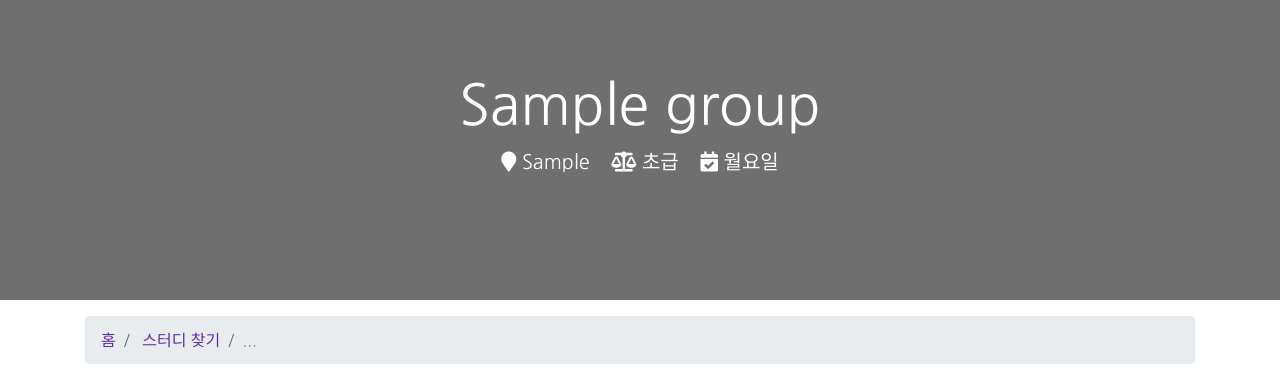
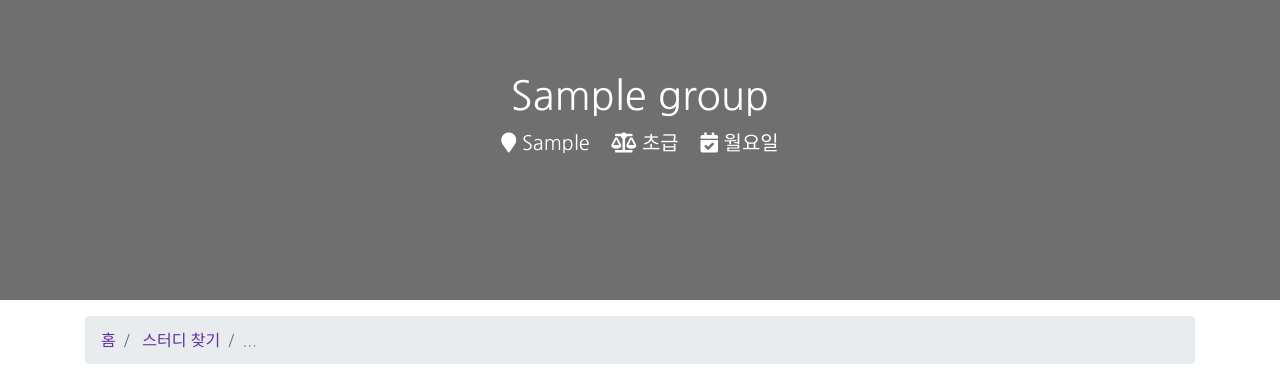
Before and after one commit to jayhchoi/Learneng, a Django app: page /groups/1/ in a window 1280 px wide. Shown: the part 131-502 px from the top of the page. Run offline with Django 3.2, Linux system fonts and the light colour scheme; a user stored in the database is signed in; tables that the repository leaves empty hold one stand-in row (values such as "Sample post"); grey boxes marked "Sample" are stand-in pictures; some libraries are stand-ins or nearby versions; some web fonts are replaced.

Commit message:
style edit

```diff
--- a/groups/templates/groups/group_detail.html
+++ b/groups/templates/groups/group_detail.html
@@ -10,7 +10,7 @@
   <div class="container py-4">
     <div class="row text-center">
       <div class="col-md-12">
-        <h1 class="display-4">{{ group.name }}</h1>
+        <h1 class="display-5">{{ group.name }}</h1>
         <p class="lead">
 					<i class="fas fa-map-marker"></i> <span class="mr-3">{{ group.location }}</span>
 					<i class="fas fa-balance-scale"></i> <span class="mr-3">{{ group.level }}</span>
```
